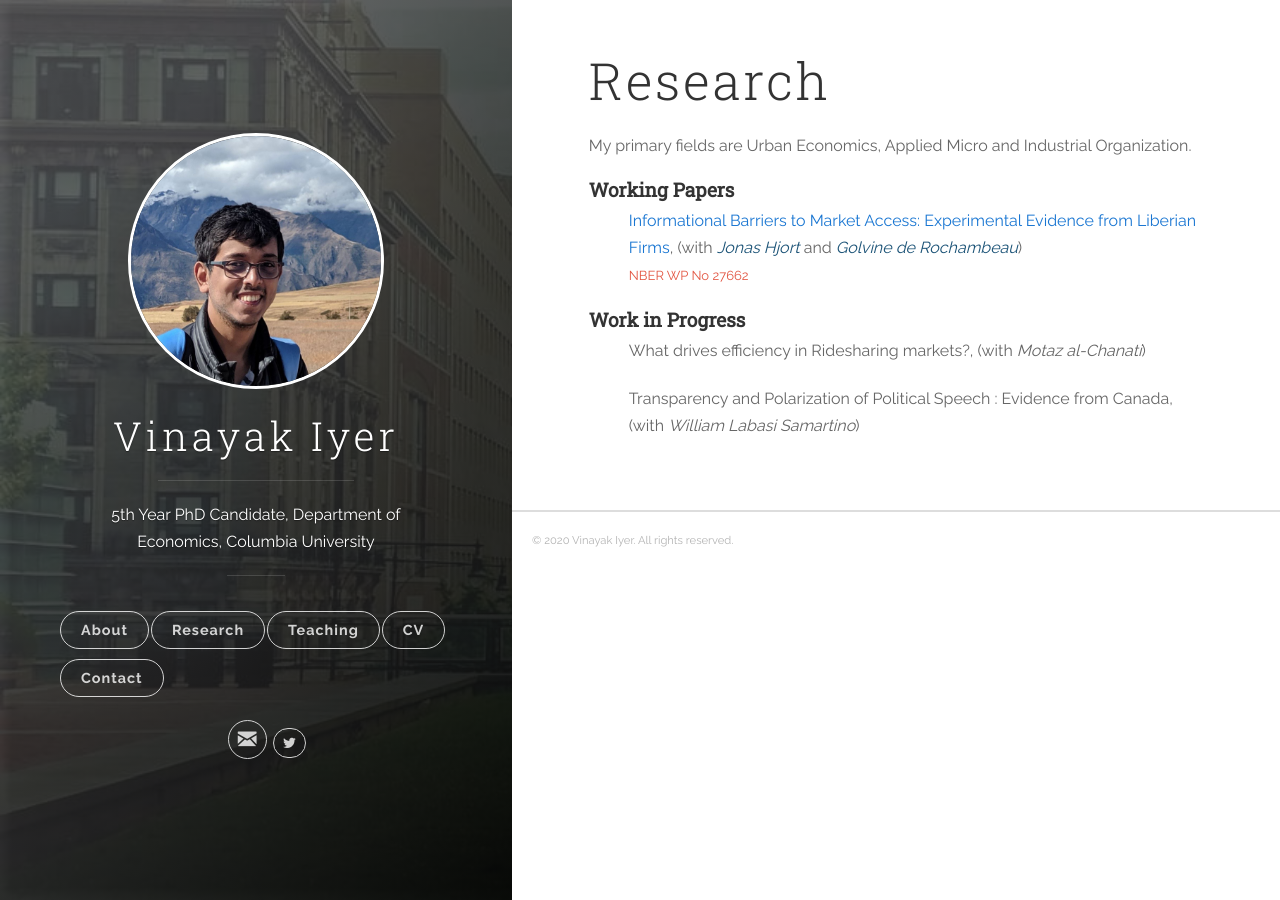
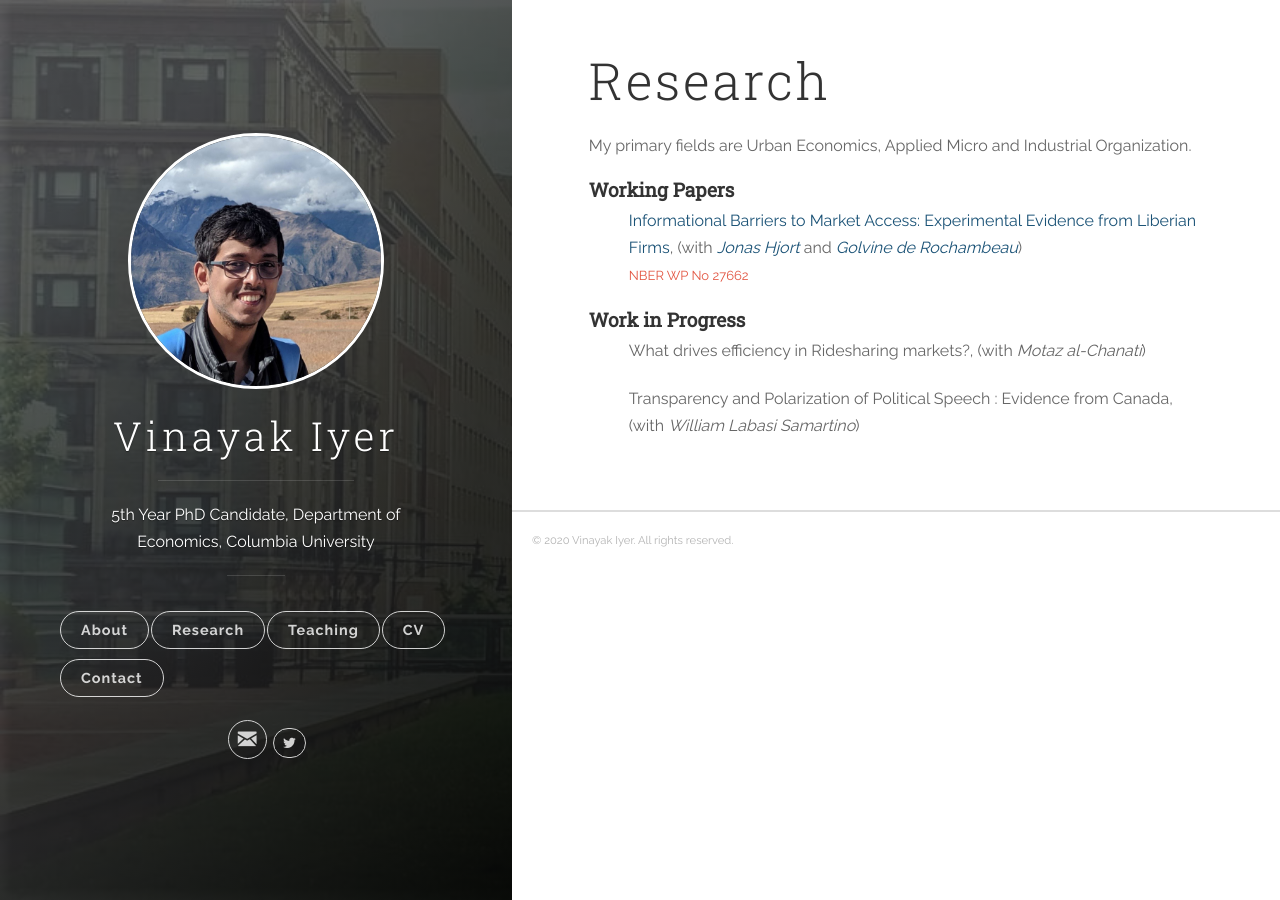
Before and after one commit to vinayakiyer/vinayakiyer.github.io, a Jekyll site: the page built from _posts/2018-06-13-research.markdown, in a window 1280 px wide. Built offline with Jekyll 4.4.1, drawn with Linux system fonts in a browser that asks for light colours.

Commit message:
Update 2018-06-13-research.markdown

```diff
--- a/_posts/2018-06-13-research.markdown
+++ b/_posts/2018-06-13-research.markdown
@@ -17,7 +17,7 @@ tags: [jekyll]
 -->
 <h4 id="working-papers"><strong>Working Papers</strong></h4>
 <ul>
-  <p><b><font size="3"><span style="color:#6495ed"><a href="{{ site.baseurl }}/files/HjortIyerDeRochambeau_073020.pdf" style="color:#1976d2;" target="_blank">Informational Barriers to Market Access: Experimental Evidence from Liberian Firms</a></span></font>, <font size="3">(with <a href="https://sites.google.com/site/jonashjort/" style="color:#1a5276;" target="_blank"><em>Jonas Hjort</em></a> and <a href="https://golvine.com/" style="color:#1a5276;" target="_blank"><em>Golvine de Rochambeau</em></a>)</font></b>
+  <p><b><font size="3"><span style="color:#6495ed"><a href="{{ site.baseurl }}/files/HjortIyerDeRochambeau_073020.pdf" style="color:#1a5276;" target="_blank">Informational Barriers to Market Access: Experimental Evidence from Liberian Firms</a></span></font>, <font size="3">(with <a href="https://sites.google.com/site/jonashjort/" style="color:#1a5276;" target="_blank"><em>Jonas Hjort</em></a> and <a href="https://golvine.com/" style="color:#1a5276;" target="_blank"><em>Golvine de Rochambeau</em></a>)</font></b>
   <br/><font size="2"><a href="https://www.nber.org/papers/w27662?utm_campaign=ntwh">NBER WP No 27662</a></font></p></ul>
 
 <!--(<a href=".{{ site.baseurl }}/files/Paper2.pdf" target="_blank"><em>Draft</em></a>)-->
```
